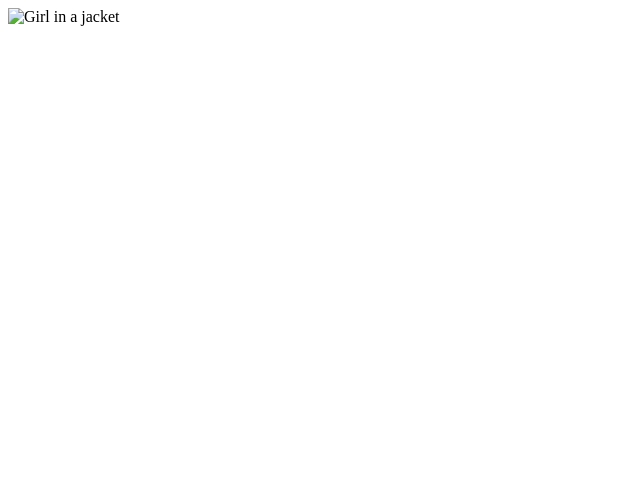
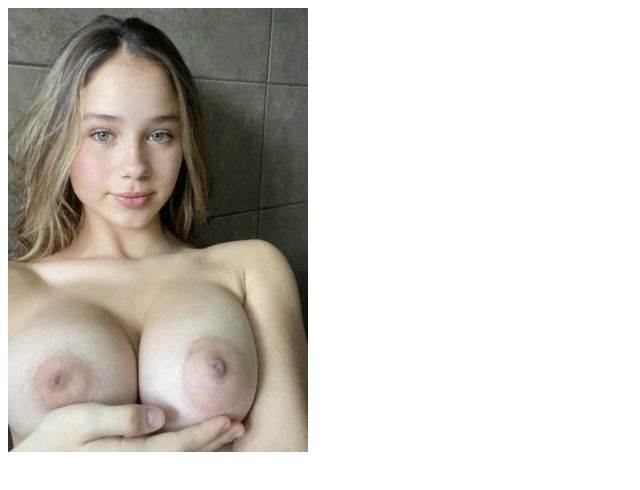
Before and after one commit to bhabivideos/3, a plain HTML site: page index.html in a window 1280 px wide. Shown: the whole page, without its empty margins (0-640 px from the left). Drawn offline with Linux system fonts and the light colour scheme.

Commit message:
Update index.html

```diff
--- a/index.html
+++ b/index.html
@@ -1,5 +1,5 @@
 <!DOCTYPE html>
 <meta charset="utf-8">
 <title>xnxx</title>
-<img src="0454284166f0ac59ca6dbf75f8a45bb9.gif.crdownload" alt="Girl in a jacket">
+<img src="8ca768aec8d4aa60be56f9f94ce11eaf.jpg" alt="Girl in a jacket">
 <link rel="canonical" href="https://bob.github.io/repo/">
```
